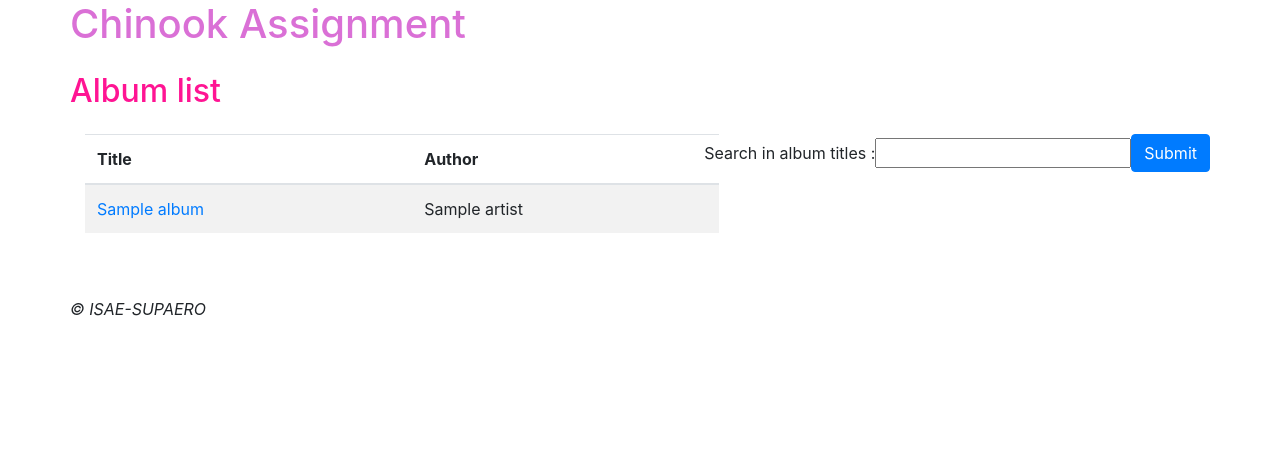
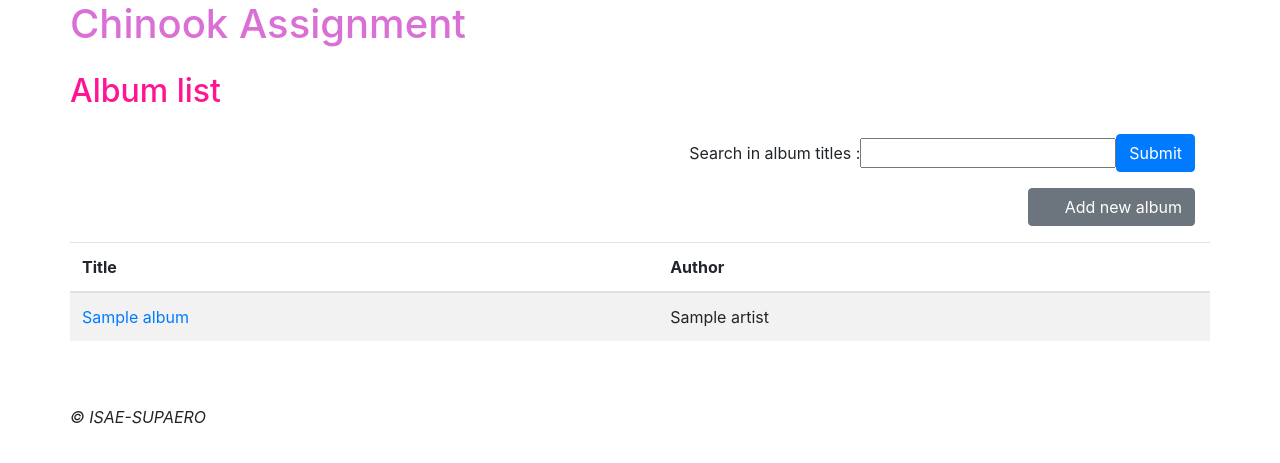
Before and after one commit to gabrielhayoun/chinook, a Django app: page / in a window 1280 px wide. Shown: the top 463 px of the page. Run offline with Django 3.2, Linux system fonts and the light colour scheme; tables that the repository leaves empty hold one stand-in row (values such as "Sample post"); some libraries are stand-ins or nearby versions.

Commit message:
Added album creation: URL album_creation, form, view, template. Plus a button in the album list.

```diff
--- a/disks/forms.py
+++ b/disks/forms.py
@@ -1,8 +1,17 @@
 from django import forms
-
+from .models import Album
 
 class SearchForm(forms.Form):
     """
     Simplest possible form, just a text box for a query
     """
     query = forms.CharField(max_length=100, required=False, label='Search in album titles')
+
+
+class AlbumForm(forms.ModelForm):
+    """
+    A django-generated form based on the Album model
+    """
+    class Meta:
+        model = Album
+        fields = '__all__'
--- a/disks/templates/disks/album_list.html
+++ b/disks/templates/disks/album_list.html
@@ -7,13 +7,23 @@
         <h2>Album list</h2>
     </div>
 
-    <div class="row float-right pb-3">
-        <form class="form-inline" method="POST" action="{% url 'album_list' %}">
-            {% csrf_token %}
-            {{ form }}
-            <input class="btn btn-primary" type="submit" value="Submit"/>
-        </form>
+    <div class="clearfix">
+        <div class="float-right pb-3">
+            <form class="form-inline" method="POST" action="{% url 'album_list' %}">
+                {% csrf_token %}
+                {{ form }}
+                <input class="btn btn-primary" type="submit" value="Submit"/>
+            </form>
+        </div>
     </div>
+
+    <div class="clearfix">
+        <div class="float-right pb-3">
+            <a class="btn btn-secondary" href="{% url 'album_creation' %}"><span class="far fa-plus"></span>&ensp;Add new
+                album</a>
+        </div>
+    </div>
+
     <div class="row">
         {% if albums %}
             <table class="table table-striped">
--- a/disks/urls.py
+++ b/disks/urls.py
@@ -4,4 +4,5 @@ from . import views
 urlpatterns = [
     path('', views.album_list, name='album_list'),
     path('<int:album_id>', views.album_tracks, name='album_tracks'),
+    path('album_creation', views.album_creation, name='album_creation'),
 ]
--- a/disks/views.py
+++ b/disks/views.py
@@ -1,7 +1,7 @@
 from django.db.models import Q
-from django.shortcuts import render, get_list_or_404, get_object_or_404
+from django.shortcuts import redirect, render, get_list_or_404, get_object_or_404
 
-from .forms import SearchForm
+from .forms import SearchForm, AlbumForm
 from .models import Album
 
 
@@ -31,3 +31,15 @@ def album_tracks(request, album_id):
     album = get_object_or_404(Album, pk=album_id)
     tracks = album.track_set.all()
     return render(request, 'disks/album_tracks.html', locals())
+
+
+def album_creation(request):
+    """
+    Display a form to collect data and create new album
+    """
+    form = AlbumForm(request.POST or None)
+    if form.is_valid():
+        form.save()
+        return redirect('album_list')
+    else:
+        return render(request, 'disks/album_creation.html', locals())
```
Also changed, not shown: disks/templates/disks/album_creation.html (added, +18 -0 lines).
